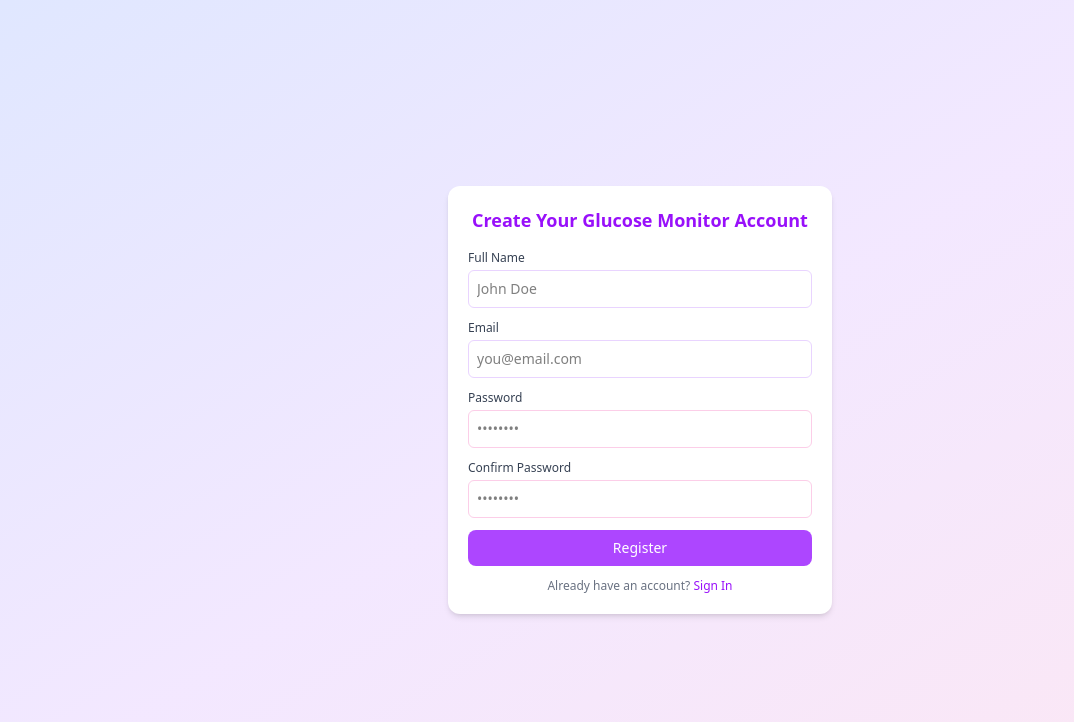
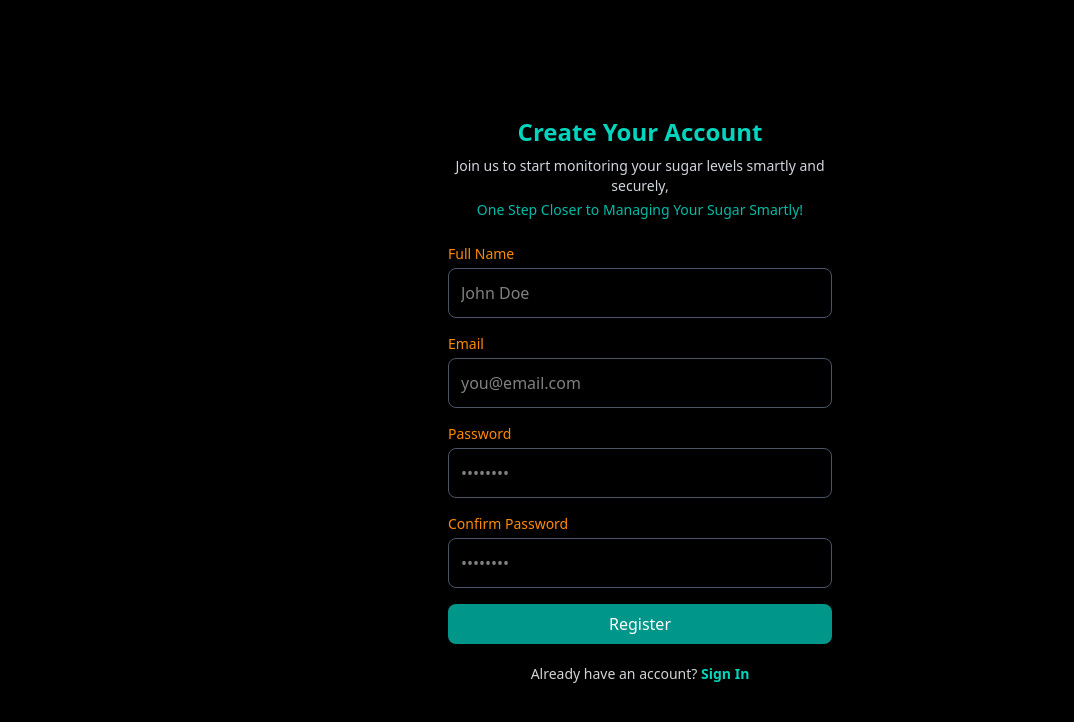
Before and after one commit to yes20sh/Diabetic-PWA-app, a React (Vite) app in the folder client/: page /register in a window 1280 px wide. Shown: the top 722 px of the page, without its empty margins (0-1074 px from the left). Built offline with nearby package versions, Linux system fonts and the light colour scheme.

Commit message:
all design changed

```diff
--- a/client/src/pages/ForgotPasswordPage.jsx
+++ b/client/src/pages/ForgotPasswordPage.jsx
@@ -1,4 +1,5 @@
 import React, { useState } from 'react';
+import { Link } from 'react-router-dom';
 
 const ForgotPasswordPage = () => {
   const [email, setEmail] = useState('');
@@ -11,26 +12,26 @@ const ForgotPasswordPage = () => {
   };
 
   return (
-    <div className="min-h-screen flex items-center justify-center bg-gradient-to-br from-indigo-100 via-purple-100 to-pink-100 px-3">
-      <div className="bg-white p-5 rounded-xl shadow-md w-full max-w-sm">
-        <h2 className="text-lg font-semibold text-purple-600 mb-4 text-center">
+    <div className="min-h-screen flex items-center justify-center bg-black px-4">
+      <div className="bg-[#000000] p-6 sm:p-8 rounded-xl shadow-xl w-full max-w-sm sm:max-w-md">
+        <h2 className="text-center text-xl sm:text-2xl font-bold text-teal-400 mb-2">
           Forgot Your Password?
         </h2>
 
         {submitted ? (
-          <p className="text-center text-sm text-gray-700">
-            If an account with <span className="font-medium">{email}</span> exists,
-            you will receive an email with instructions to reset your password.
+          <p className="text-center text-sm text-zinc-300 mt-4">
+            If an account with <span className="text-white font-medium">{email}</span> exists,
+            you'll receive an email with reset instructions.
           </p>
         ) : (
-          <form className="space-y-4" onSubmit={handleSubmit}>
+          <form className="space-y-4 mt-4" onSubmit={handleSubmit}>
             <div>
-              <label className="block text-xs font-medium text-gray-700">
+              <label className="block text-sm font-medium text-orange-400">
                 Enter your email address
               </label>
               <input
                 type="email"
-                className="w-full mt-1 p-2 border border-purple-200 rounded-md focus:outline-none focus:ring-1 focus:ring-purple-400 text-sm"
+                className="w-full mt-1 p-3 border border-gray-600 bg-transparent text-white rounded-lg focus:outline-none focus:ring-2 focus:ring-teal-400 text-sm sm:text-base"
                 placeholder="you@email.com"
                 required
                 value={email}
@@ -39,18 +40,18 @@ const ForgotPasswordPage = () => {
             </div>
             <button
               type="submit"
-              className="w-full bg-purple-500 hover:bg-purple-600 text-white py-2 rounded-lg font-medium text-sm transition"
+              className="w-full bg-teal-600 hover:bg-teal-800 text-white py-2 rounded-lg font-medium transition duration-200 text-sm sm:text-base"
             >
               Send Reset Link
             </button>
           </form>
         )}
 
-        <p className="text-center text-xs text-gray-500 mt-3">
+        <p className="text-center text-sm text-zinc-300 mt-5">
           Remember your password?{' '}
-          <a href="/" className="text-purple-600 font-medium hover:underline">
+          <Link to="/" className="text-teal-400 font-semibold hover:underline">
             Sign In
-          </a>
+          </Link>
         </p>
       </div>
     </div>
--- a/client/src/pages/FrontPage.jsx
+++ b/client/src/pages/FrontPage.jsx
@@ -1,12 +1,11 @@
 import React from 'react';
-import { useNavigate } from 'react-router-dom';
+import { Link } from 'react-router-dom';
 
 const FrontPage = () => {
-  const navigate = useNavigate();
-
   return (
     <div className="min-h-screen bg-black text-white flex items-center justify-center px-4">
       <div className="grid grid-cols-1 md:grid-cols-2 max-w-6xl w-full gap-8 p-6 sm:p-10 rounded-xl shadow-2xl bg-[#0d0d0d]">
+
         {/* Left Side - Image */}
         <div className="flex items-center justify-center">
           <img
@@ -27,18 +26,18 @@ const FrontPage = () => {
           </p>
 
           <div className="flex flex-col sm:flex-row gap-4">
-            <button
-              onClick={() => navigate('/login')}
-              className="w-full sm:w-auto bg-teal-600 hover:bg-teal-800 text-white py-3 px-6 rounded-lg font-semibold text-sm sm:text-base transition duration-200"
+            <Link
+              to="/"
+              className="w-full sm:w-auto bg-teal-600 hover:bg-teal-800 text-white py-3 px-6 rounded-lg font-semibold text-sm sm:text-base text-center transition duration-200"
             >
               Sign In
-            </button>
-            <button
-              onClick={() => navigate('/signup')}
-              className="w-full sm:w-auto border border-teal-600 hover:bg-teal-700 text-white py-3 px-6 rounded-lg font-semibold text-sm sm:text-base transition duration-200"
+            </Link>
+            <Link
+              to="/register"
+              className="w-full sm:w-auto border border-teal-600 hover:bg-teal-700 text-white py-3 px-6 rounded-lg font-semibold text-sm sm:text-base text-center transition duration-200"
             >
               Sign Up
-            </button>
+            </Link>
           </div>
         </div>
       </div>
--- a/client/src/pages/LoginPage.jsx
+++ b/client/src/pages/LoginPage.jsx
@@ -1,12 +1,20 @@
 import React, { useState, useEffect } from 'react';
+import { Link, useNavigate } from 'react-router-dom';
 
 const LoginPage = () => {
   const [loading, setLoading] = useState(true);
+  const navigate = useNavigate(); // useNavigate hook
 
   useEffect(() => {
     const timer = setTimeout(() => setLoading(false), 1500);
     return () => clearTimeout(timer);
   }, []);
+
+  const handleLogin = (e) => {
+    e.preventDefault();
+    // You can add authentication logic here
+    navigate('/dashboard');
+  };
 
   return (
     <div className="min-h-screen flex items-center justify-center bg-[#000000] px-4">
@@ -36,13 +44,6 @@ const LoginPage = () => {
         </div>
       ) : (
         <div className="bg-black p-6 sm:p-8 rounded-xl shadow-xl w-full max-w-sm sm:max-w-md">
-          {/* 📷 Login Illustration */}
-          {/* <img
-            src="475a064053a29c162c37edf464436b59-removebg-preview.png" // ✅ Make sure image is placed in /public/assets/
-            alt="Login"
-            className="mx-auto mb-5 w-320 h-62 object-contain sm:w-36 sm:h-36"
-          /> */}
-
           <h2 className="text-center text-xl sm:text-2xl font-bold text-teal-400 mb-2">
             Welcome Back!
           </h2>
@@ -50,7 +51,7 @@ const LoginPage = () => {
             Let's login to continue tracking your sugar levels.
           </p>
 
-          <form className="space-y-4">
+          <form onSubmit={handleLogin} className="space-y-4">
             <div>
               <label className="block text-sm font-medium text-orange-400">Email</label>
               <input
@@ -68,8 +69,8 @@ const LoginPage = () => {
                 placeholder="••••••••"
                 required
               />
-              <div className="text-right text-xs text-zinc-300 mt-1 hover:underline cursor-pointer">
-                Forgot password?
+              <div className="text-right text-xs text-zinc-300 mt-1 hover:underline">
+                <Link to="/forgot-password">Forgot password?</Link>
               </div>
             </div>
             <button
@@ -97,9 +98,9 @@ const LoginPage = () => {
 
           <p className="text-center text-sm text-zinc-300 mt-5">
             Don’t have an account?{' '}
-            <a href="#" className="text-teal-400 font-semibold hover:underline">
+            <Link to="/register" className="text-teal-400 font-semibold hover:underline">
               Sign Up
-            </a>
+            </Link>
           </p>
         </div>
       )}
--- a/client/src/pages/RegisterPage.jsx
+++ b/client/src/pages/RegisterPage.jsx
@@ -1,61 +1,78 @@
 import React from 'react';
+import { Link, useNavigate } from 'react-router-dom';
 
 const RegisterPage = () => {
+  const navigate = useNavigate();
+
+  const handleSubmit = (e) => {
+    e.preventDefault();
+    // Add actual registration logic here if needed
+    navigate('/'); // Redirect after registration
+  };
+
   return (
-    <div className="min-h-screen flex items-center justify-center bg-gradient-to-br from-indigo-100 via-purple-100 to-pink-100 px-3">
-      <div className="bg-white p-5 rounded-xl shadow-md w-full max-w-sm">
-        <h2 className="text-lg font-semibold text-purple-600 mb-4 text-center">
-          Create Your Glucose Monitor Account
+    <div className="min-h-screen flex items-center justify-center bg-black px-4">
+      <div className="bg-[#000000] p-6 sm:p-8 rounded-xl shadow-xl w-full max-w-sm sm:max-w-md">
+        <h2 className="text-center text-xl sm:text-2xl font-bold text-teal-400 mb-2">
+          Create Your Account
         </h2>
-        <form className="space-y-3">
+        <p className="text-center text-sm text-gray-300 mb-1">
+          Join us to start monitoring your sugar levels smartly and securely,
+        </p>
+        <p className="text-center text-sm text-teal-500 mb-6">
+          One Step Closer to Managing Your Sugar Smartly!
+        </p>
+
+        <form onSubmit={handleSubmit} className="space-y-4">
           <div>
-            <label className="block text-xs font-medium text-gray-700">Full Name</label>
+            <label className="block text-sm font-medium text-orange-400">Full Name</label>
             <input
               type="text"
-              className="w-full mt-1 p-2 border border-purple-200 rounded-md focus:outline-none focus:ring-1 focus:ring-purple-400 text-sm"
+              className="w-full mt-1 p-3 border border-gray-600 bg-transparent text-white rounded-lg focus:outline-none focus:ring-2 focus:ring-teal-400 text-sm sm:text-base"
               placeholder="John Doe"
               required
             />
           </div>
           <div>
-            <label className="block text-xs font-medium text-gray-700">Email</label>
+            <label className="block text-sm font-medium text-orange-400">Email</label>
             <input
               type="email"
-              className="w-full mt-1 p-2 border border-purple-200 rounded-md focus:outline-none focus:ring-1 focus:ring-purple-400 text-sm"
+              className="w-full mt-1 p-3 border border-gray-600 bg-transparent text-white rounded-lg focus:outline-none focus:ring-2 focus:ring-teal-400 text-sm sm:text-base"
               placeholder="you@email.com"
               required
             />
           </div>
           <div>
-            <label className="block text-xs font-medium text-gray-700">Password</label>
+            <label className="block text-sm font-medium text-orange-400">Password</label>
             <input
               type="password"
-              className="w-full mt-1 p-2 border border-pink-200 rounded-md focus:outline-none focus:ring-1 focus:ring-pink-300 text-sm"
+              className="w-full mt-1 p-3 border border-gray-600 bg-transparent text-white rounded-lg focus:outline-none focus:ring-2 focus:ring-teal-400 text-sm sm:text-base"
               placeholder="••••••••"
               required
             />
           </div>
           <div>
-            <label className="block text-xs font-medium text-gray-700">Confirm Password</label>
+            <label className="block text-sm font-medium text-orange-400">Confirm Password</label>
             <input
               type="password"
-              className="w-full mt-1 p-2 border border-pink-200 rounded-md focus:outline-none focus:ring-1 focus:ring-pink-300 text-sm"
+              className="w-full mt-1 p-3 border border-gray-600 bg-transparent text-white rounded-lg focus:outline-none focus:ring-2 focus:ring-teal-400 text-sm sm:text-base"
               placeholder="••••••••"
               required
             />
           </div>
           <button
             type="submit"
-            className="w-full bg-purple-500 hover:bg-purple-600 text-white py-2 rounded-lg font-medium text-sm transition"
+            className="w-full bg-teal-600 hover:bg-teal-800 text-white py-2 rounded-lg font-medium transition duration-200 text-sm sm:text-base"
           >
             Register
           </button>
         </form>
-        <p className="text-center text-xs text-gray-500 mt-3">
+
+        <p className="text-center text-sm text-zinc-300 mt-5">
           Already have an account?{' '}
-          <a href="/" className="text-purple-600 font-medium hover:underline">
+          <Link to="/" className="text-teal-400 font-semibold hover:underline">
             Sign In
-          </a>
+          </Link>
         </p>
       </div>
     </div>
```
Also changed, not shown: client/src/pages/DashboardPage.jsx (+45 -0 lines).
